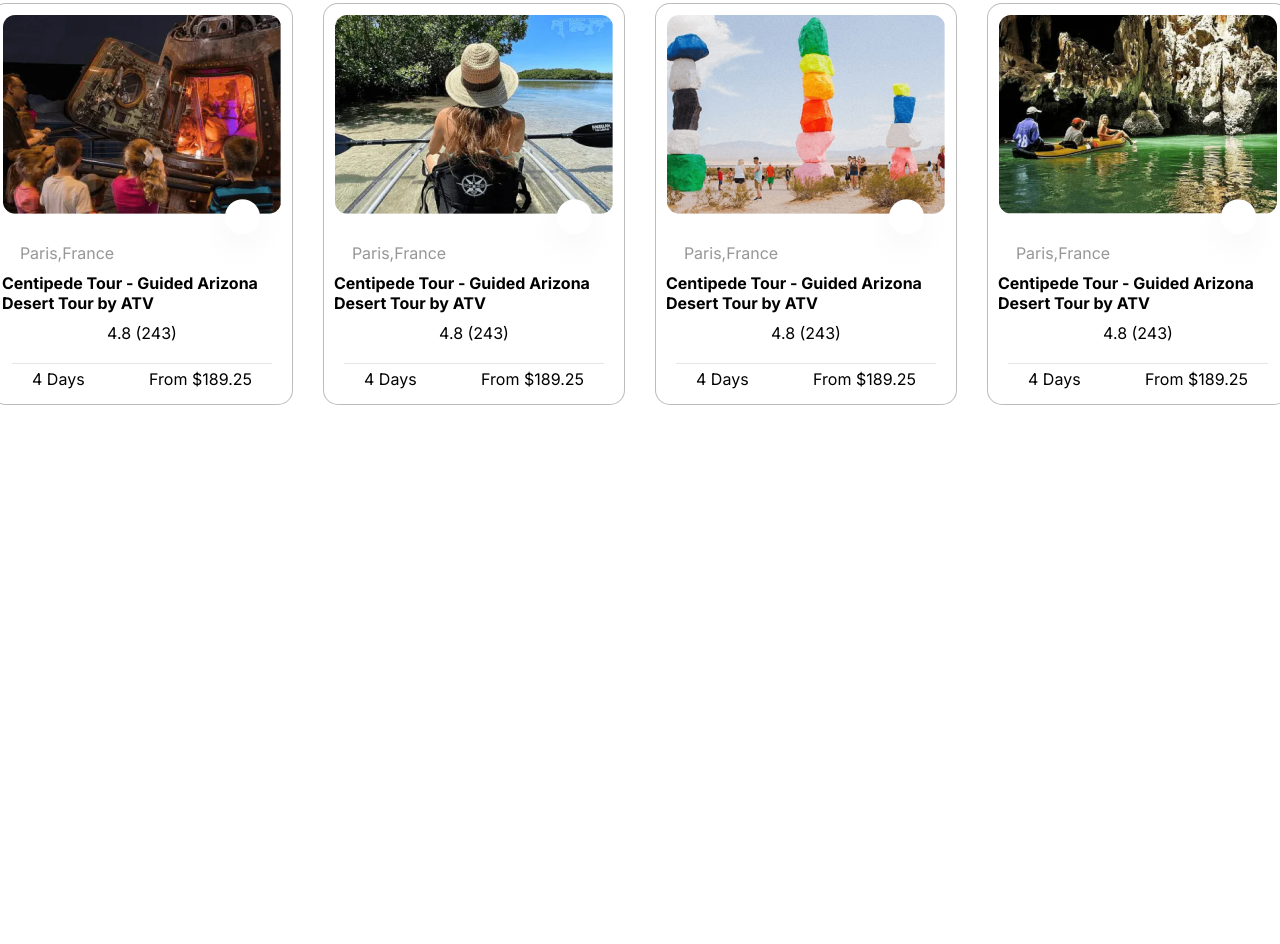
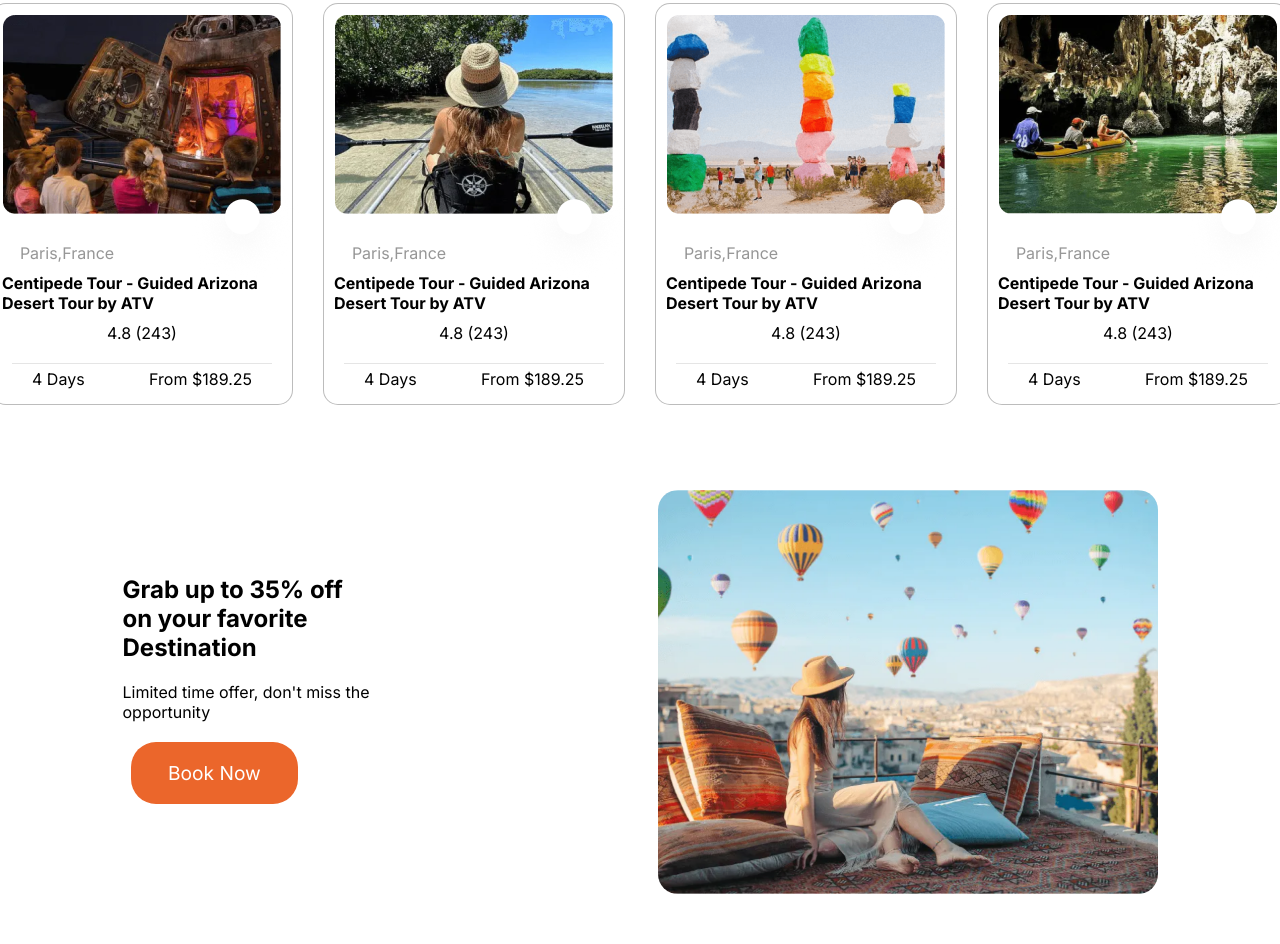
Before and after one commit to joel042/innkeeper-Viatours, a plain HTML site: page index.html in a window 1280 px wide. Shown: the part 1961-2905 px from the top of the page. Before the commit the page ends 2405 px from the top, so only its background shows below. Drawn offline with Linux system fonts and the light colour scheme.

Commit message:
updating files

```diff
--- a/asset/style.css
+++ b/asset/style.css
@@ -264,6 +264,40 @@ font-size: larger;
     color: rgba(128, 128, 128, 0.826);
 }
 
-.popularToursText h1{
+.grabContainer{
+    width: 1320px;
+    height: 500px;
+    background-color: #ffffff;
+    display: flex;
+    justify-content: space-around;
+    align-items: center;
+}
 
+.grabTexts{
+    width: 250px;
+    display: flex;
+    flex-direction: column;
+    align-items: start;
 }
+
+.grapImg img{
+    width: 500px;
+    border-radius: 20px;
+}
+
+.grabBtn button{
+    border: none;
+    width: 167.86px;
+    height: 62px;
+    margin: 8px;
+    border-radius: 25px;
+    background-color: #EB662B;
+    color: white;
+    font-size: larger;
+    margin-top: 20px;
+}
+
+.grabSubText{
+    margin-top: 20px;
+    width: 300px;
+}
--- a/index.html
+++ b/index.html
@@ -6,8 +6,9 @@
 <link href="https://fonts.googleapis.com/css2?family=Inter:wght@100..900&family=Libre+Baskerville:ital,wght@0,400;0,700;1,400&family=Poppins:ital,wght@0,100;0,200;0,300;0,400;0,500;0,600;0,700;0,800;0,900;1,100;1,200;1,300;1,400;1,500;1,600;1,700;1,800;1,900&family=Space+Grotesk:wght@300..700&display=swap" rel="stylesheet">
     <meta charset="UTF-8">
     <meta name="viewport" content="width=device-width, initial-scale=1.0">
-    <title>Document</title>
+    <title>Viatours</title>
     <link rel="stylesheet" href="asset/style.css">
+    <link rel="shortcut icon" href="asset/viatoursLogo.png" type="image/x-icon">
 </head>
 <body>
     <header>
@@ -488,6 +489,29 @@ Day Tour with Lunch</h4>
 </div>
 
 
+<!-- grab up to 35% off -->
+
+<div class="grabContainer">
+    <div class="grabTexts">
+        <div class="grabHeader">
+            <h1>Grab up to 35% off
+             on your favorite
+             Destination</h1>
+        </div>
+        <div class="grabSubText">
+            <p>Limited time offer, don't miss the opportunity</p>
+        </div>
+
+        <div class="grabBtn">
+            <button>Book Now</button>
+        </div>
+    </div>
+
+    <div class="grapImg">
+           <img src="asset/image (4).png" alt="">
+    </div>
+</div>
+
 </section>
 
 </body>
```
Also changed, not shown: asset/image (4).png (added), asset/shape.svg.png (added), asset/viatoursLogo.png (added).
